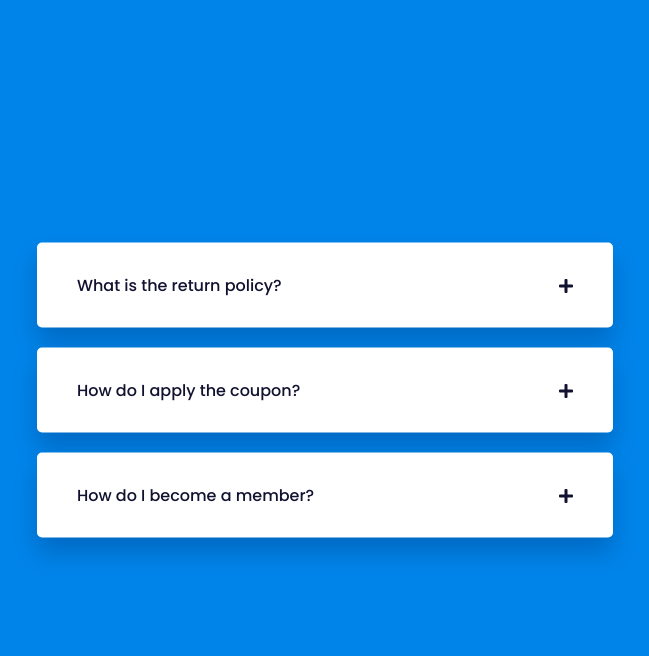
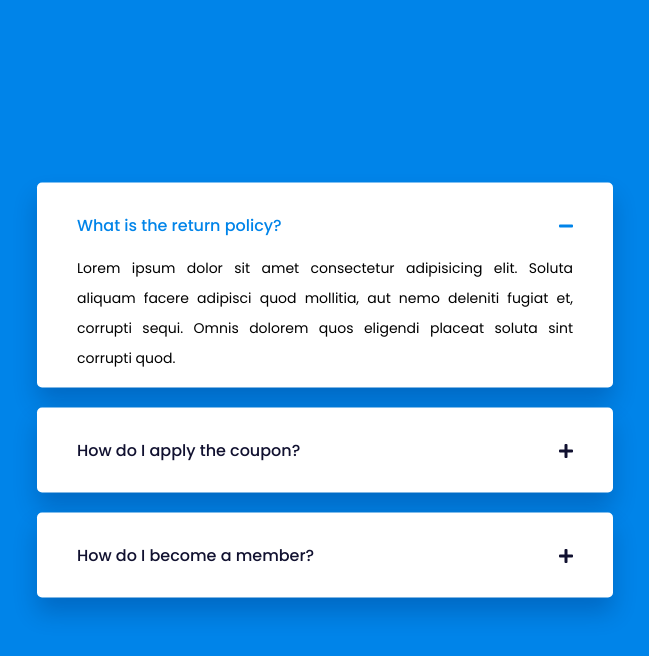
Before and after one commit to alirezatalebizadeh/some-project-with-js, a website: page accordion/index.html in a window 1280 px wide. Both pictures are taken after a click on the button "What is the return policy?". Shown: the whole page, without its empty margins (315-964 px from the left). Drawn offline with Linux system fonts and the light colour scheme.

Commit message:
coding accordion

```diff
--- a/accordion/script.js
+++ b/accordion/script.js
@@ -0,0 +1,30 @@
+let tabs = document.querySelectorAll('.wrapper')
+let contents = document.querySelectorAll('.content')
+let icons = document.querySelectorAll('.icon')
+let toggles = document.querySelectorAll('.toggle')
+
+let contentElem, toggleElem, iconElm;
+
+tabs.forEach(tab => {
+    tab.addEventListener('click', event => {
+        console.log(event.target);
+        closeAllTabs()
+
+        tab.querySelector('.content').style.height = 'auto'
+        tab.querySelector('.toggle').style.color = '#0084e9'
+
+        tab.querySelector('.icon').classList.add('fa-minus')
+        tab.querySelector('.icon').classList.remove('fa-plus')
+    })
+})
+
+
+
+function closeAllTabs() {
+    for (let i = 0; i < contents.length; i++) {
+        contents[i].style.height = '0px'
+        toggles[1].style.color = '#111130'
+        icons[i].classList.remove('fa-minus')
+        icons[i].classList.add('fa-plus')
+    }
+}
--- a/accordion/style.css
+++ b/accordion/style.css
@@ -1,33 +1,38 @@
 *,
 *:before,
-*:after{
+*:after {
     padding: 0;
     margin: 0;
     box-sizing: border-box;
 }
-body{
+
+body {
     background-color: #0084e9;
 }
-.container{
+
+.container {
     width: 45%;
     min-width: 500px;
     position: absolute;
-    transform: translate(-50%,-50%);
+    transform: translate(-50%, -50%);
     top: 50%;
     left: 50%;
 }
-.wrapper{
+
+.wrapper {
     background-color: #ffffff;
     margin-bottom: 20px;
     padding: 15px 40px;
     border-radius: 5px;
-    box-shadow: 0 15px 25px rgba(0,0,50,0.2);
+    box-shadow: 0 15px 25px rgba(0, 0, 50, 0.2);
 }
+
 .toggle,
-.content{
-    font-family: "Poppins",sans-serif;
+.content {
+    font-family: "Poppins", sans-serif;
 }
-.toggle{
+
+.toggle {
     width: 100%;
     background-color: transparent;
     display: flex;
@@ -41,12 +46,13 @@ body{
     cursor: pointer;
     padding: 15px 0;
 }
-.content{
+
+.content {
     position: relative;
     font-size: 14px;
     text-align: justify;
     line-height: 30px;
-    height: 0;
+    height: 0px;
     overflow: hidden;
     transition: all 1s;
 }
```
